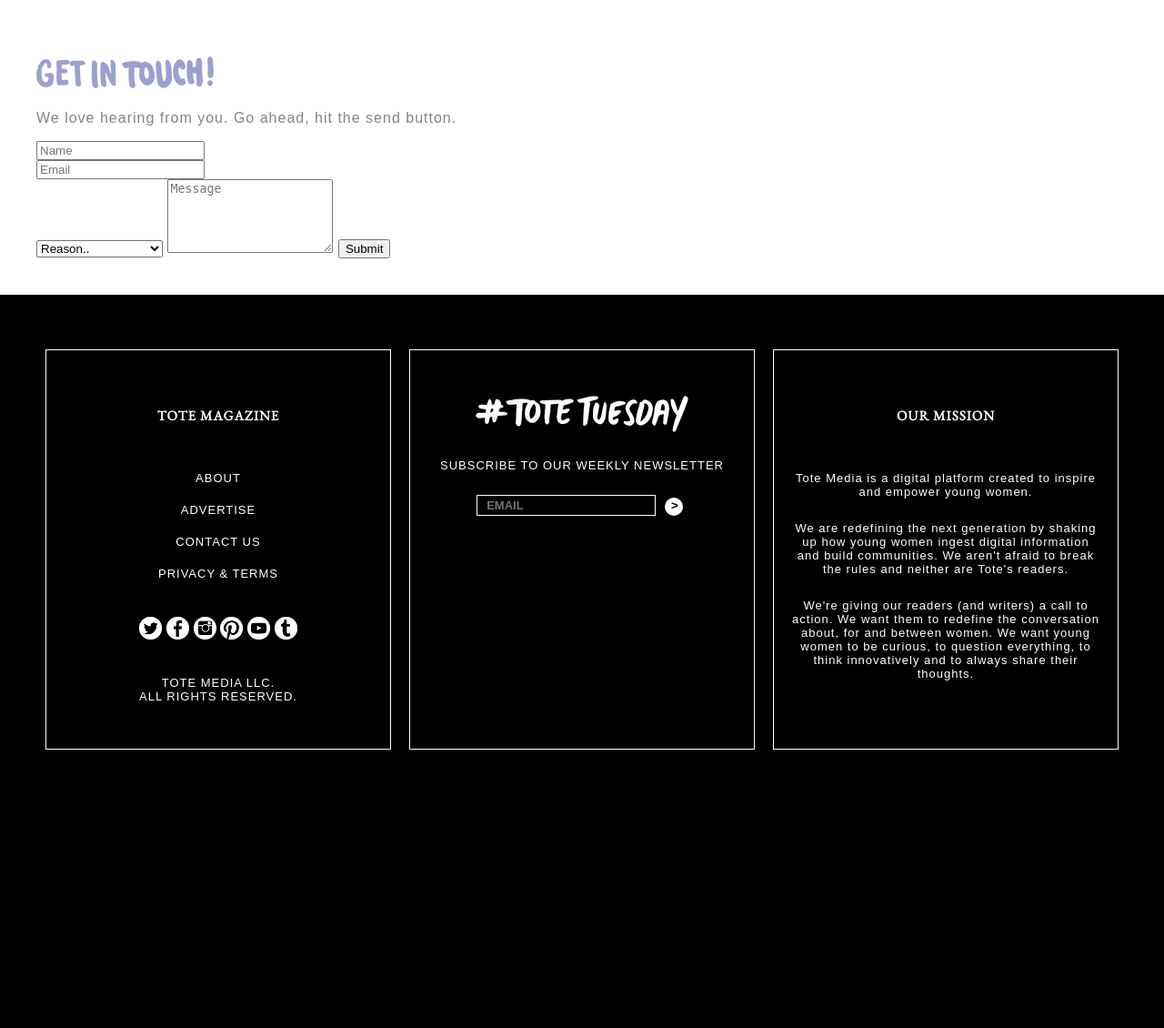
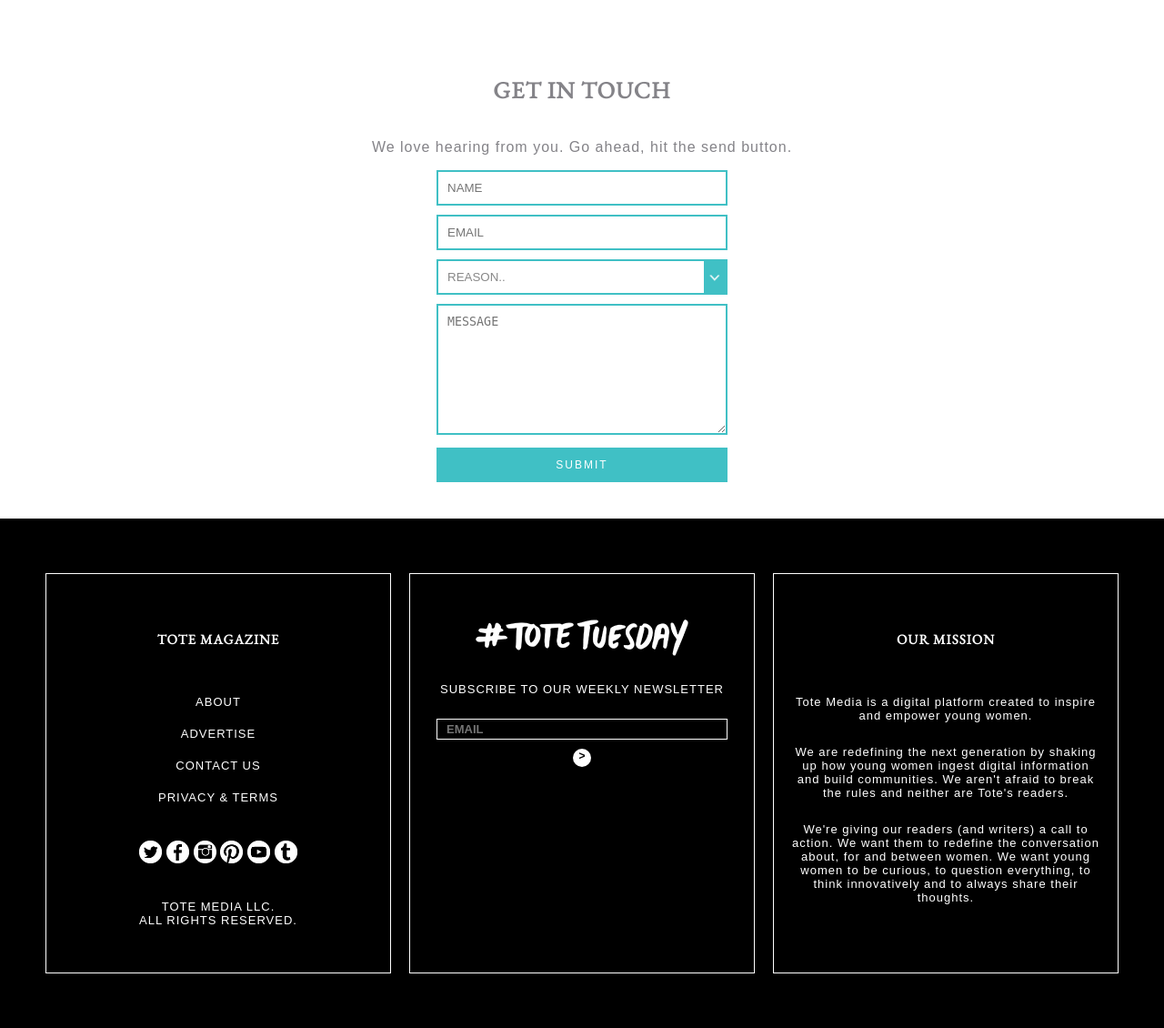
Before and after one commit to devonwarren/totemag, a Django app: template templates/contact.html in a window 1280 px wide. Shown: the part 50-1180 px from the top of the page at 91% size. Before the commit the page ends 874 px from the top, so only its background shows below. Run offline with Django 3.2, Linux system fonts and the light colour scheme; the template is opened without the code that fills it: most values are stand-ins (such as "Sample title", 1, 10 or a date in 2020); style sheets or scripts are compiled from the project's sources; some libraries are stand-ins or nearby versions.

Commit message:
style contact form

```diff
--- a/static/scss/_tablet.scss
+++ b/static/scss/_tablet.scss
@@ -1,3 +1,7 @@
+input, textarea, select {
+  min-width: 20rem;
+}
+
 header nav div.center {
     justify-content: flex-start;
 
--- a/static/scss/style.scss
+++ b/static/scss/style.scss
@@ -43,29 +43,16 @@ a {
     color: $primary-color;
     cursor: pointer;
 }
-
-.form {
-    width: 80%;
-    margin: 0 auto;
+input, textarea, select {
+    border: 2px solid $primary-color;
     text-transform: uppercase;
-
-    fieldset {
-        width: 100%;
-    }
-
-    label {
-        width: 75%;
-        display: inline-block;
-    }
-    input, textarea {
-        border: 2px solid #A699D2;
-        width: 100%;
     margin: 0 0 10px;
-        text-transform: uppercase;
     padding: 10px;
+    box-sizing: border-box;
+    min-width: 16rem;
 }
 input[type=submit] {
-        background: #A699D2;
+    background: $primary-color;
     color: #ffffff;
     width: auto;
     padding: 10px 40px;
@@ -81,12 +68,18 @@ a {
     display: inline-block;
 }
 ::-webkit-input-placeholder, ::-moz-placeholder, :-ms-input-placeholder {
-        color: #A699D2;
+    color: $primary-color;
 }
-}
-
 input[type=search]::-webkit-search-cancel-button {
     -webkit-appearance: none;
+}
+select {
+    color: #888888;
+    text-transform: uppercase;
+    outline: none;
+    appearance: none;
+    -webkit-appearance: none;
+    background: url(../images/icons/dropdown_arrow.png) white center right no-repeat;
 }
 
 .clearfix {
@@ -798,6 +781,9 @@ article blockquote {
     }
 }
 
+form.contact {
+    text-align: center;
+}
 
 .staff {
     img {
--- a/templates/base.html
+++ b/templates/base.html
@@ -54,12 +54,12 @@
             <li><a onclick="javascript:toggleSub(this);">{{ nav.name }}</a>
                 <ul class="sub">
                     {% for sub in nav.children %}
-                        <li><a href="/list/{{ sub.slug }}">{{ sub.name }}</a><li>
+                        <li><a href="/list/{{ sub.slug }}">{{ sub.name }}</a></li>
                     {% endfor %}
                 </ul>
-            <li>
+            </li>
             {% else %}
-            <li><a href="/list/{{ nav.slug }}">{{ nav.name }}</a><li>
+            <li><a href="/list/{{ nav.slug }}">{{ nav.name }}</a></li>
             {% endif %}
         {% endfor %}
 
--- a/templates/contact.html
+++ b/templates/contact.html
@@ -1,6 +1,4 @@
 {% extends "base.html" %}
-
-{% block bodyid %}contactsPage{% endblock %}
 
 {% block content %}
 
@@ -9,12 +7,14 @@
         <div class="container">
 
             {% load staticfiles %}
-            <h1><img src="{% static "images/headings/get_in_touch.png" %}" alt="Get In Touch!" class="page-title"></h1>
+            <h2>Get In Touch</h2>
 
-            <p class="subtitle">We love hearing from you. Go ahead, hit the send button.</p>
+            <form class="contact" action="/contact/" method="post">
 
-            <form action="/contact/" method="post">
+                <p class="subtitle">We love hearing from you. Go ahead, hit the send button.</p>
+
                 {% csrf_token %}
+
                 <input type="hidden" name="return_url" value="{{ request.path }}">
                 <input type="text" name="name" placeholder="Name"><br>
                 <input type="email" name="email" placeholder="Email"><br>
@@ -25,8 +25,8 @@
                     <option value="intern">Intern With Tote</option>
                     <option value="feature">Feature Suggestion</option>
                     <option value="support">Technical Support</option>
-                </select>
-                <textarea name="message" placeholder="Message" rows="5"></textarea>
+                </select><br>
+                <textarea name="message" placeholder="Message" rows="8"></textarea><br>
                 <input type="submit" value="Submit">
 
             </form>
```
Also changed, not shown: other parts of static/scss/style.scss (+10 -20 lines), static/images/icons/dropdown_arrow.png, static/images/icons/social_white.png. Lines whose indentation alone changed are shown as unchanged.
